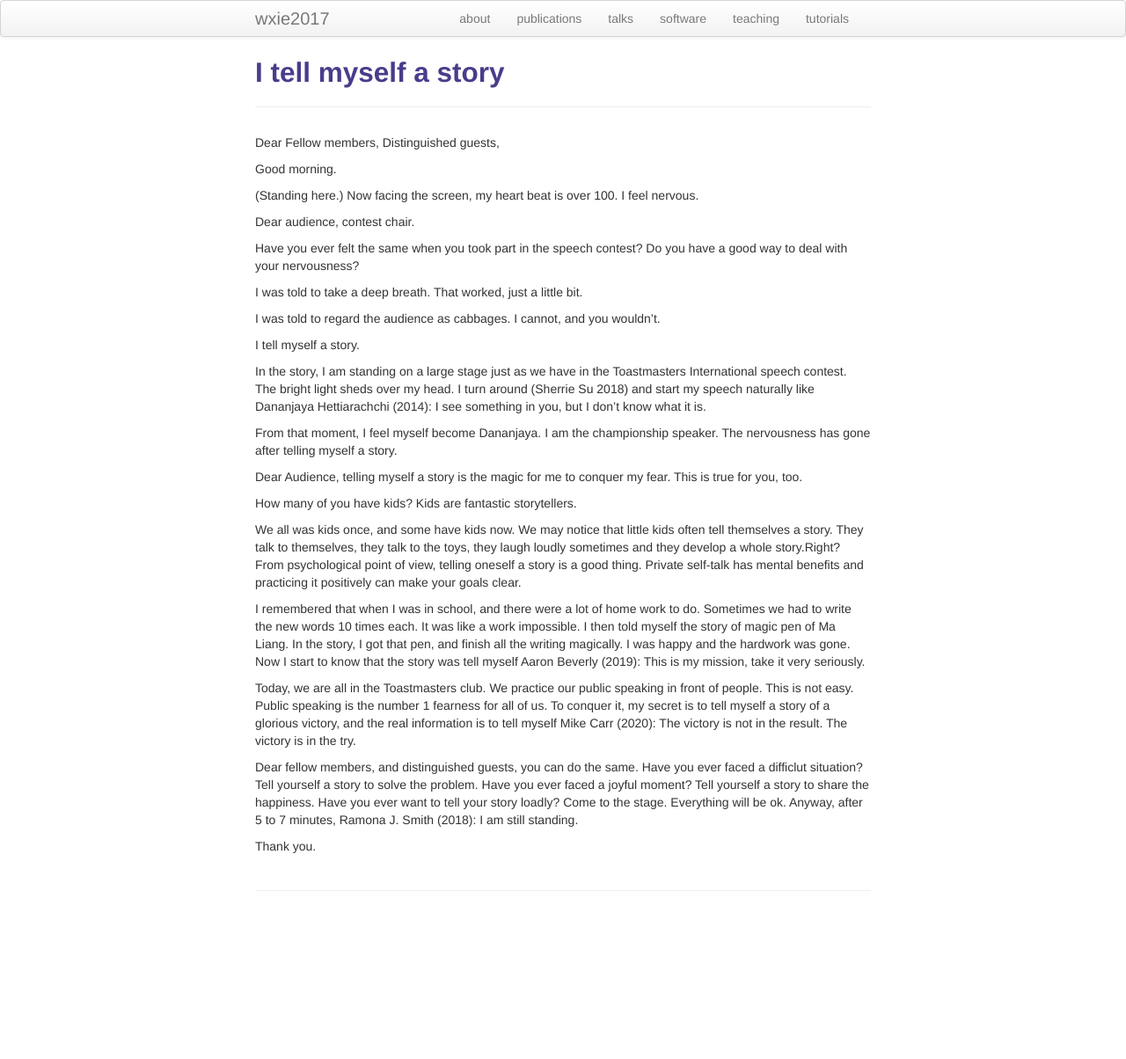
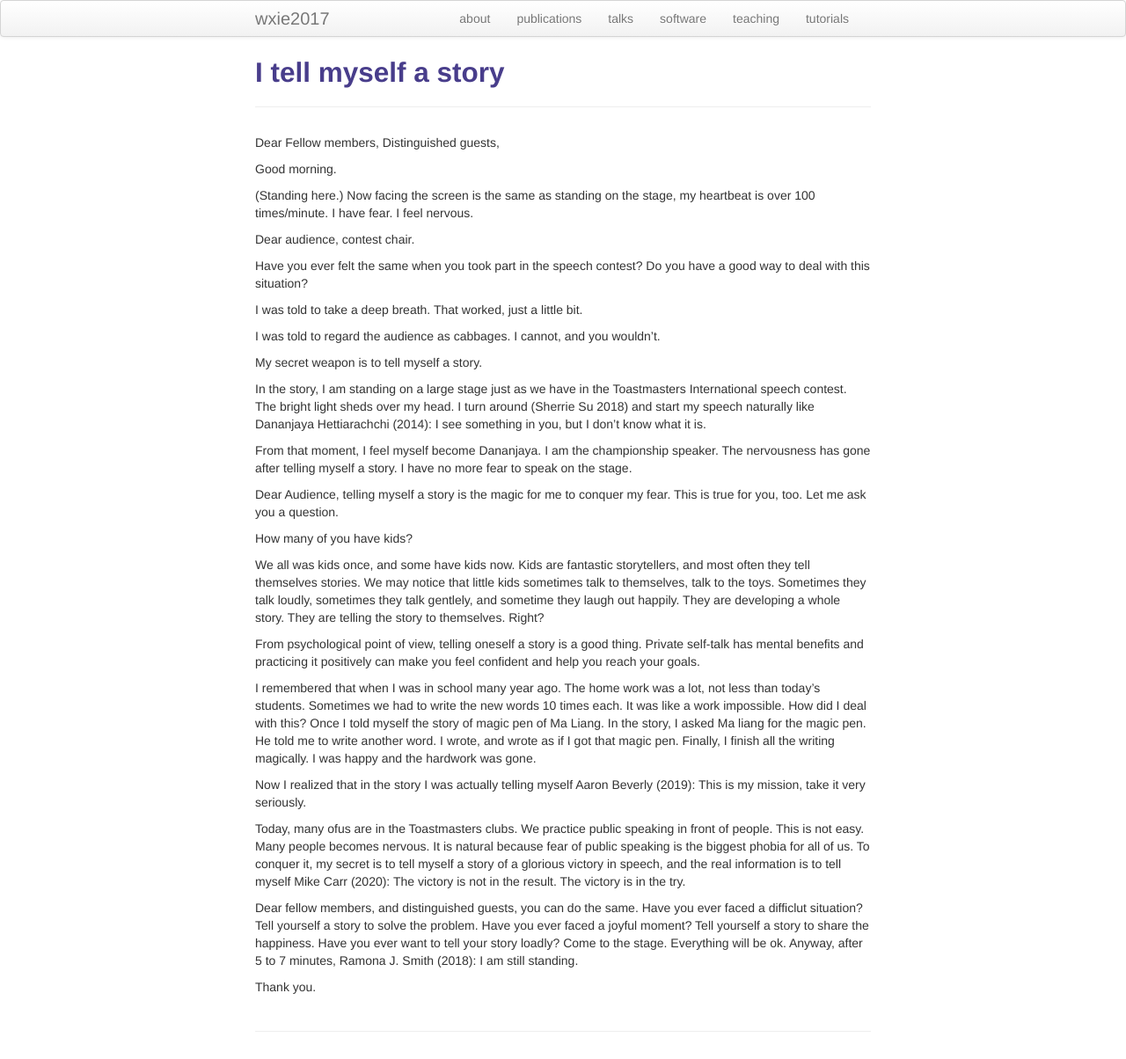
Before and after one commit to wxie2017/wxie2017.github.io, a Jekyll site: the page built from pages/speech/I_tell_myself_a_story.md, in a window 1280 px wide. Shown: the whole page at 88% size. Built offline with Jekyll 4.4.1, drawn with Linux system fonts in a browser that asks for light colours; before the commit the page ends 1044 px from its top, so only the background shows below that.

Commit message:
modify the article: I tell myself a story

```diff
--- a/pages/speech/I_tell_myself_a_story.md
+++ b/pages/speech/I_tell_myself_a_story.md
@@ -10,19 +10,20 @@ Distinguished guests,
 
 Good morning.
 
-(Standing here.) Now facing the screen, my heart beat is over 100. I
-feel nervous.
+(Standing here.) Now facing the screen is the same as standing on the
+stage, my heartbeat is over 100 times/minute. I have fear. I feel
+nervous.
 
 Dear audience, contest chair.
 
 Have you ever felt the same when you took part in the speech contest?
-Do you have a good way to deal with your nervousness?
+Do you have a good way to deal with this situation?
 
 I was told to take a deep breath. That worked, just a little bit.
 
 I was told to regard the audience as cabbages. I cannot, and you wouldn't.
 
-I tell myself a story.
+My secret weapon is to tell myself a story.
 
 In the story, I am standing on a large stage just as we have in the
 Toastmasters International speech contest. The bright light sheds over
@@ -31,31 +32,40 @@ Dananjaya Hettiarachchi (2014):
 I see something in you, but I don't know what it is.
 
 From that moment, I feel myself become Dananjaya. I am the championship
-speaker. The nervousness has gone after telling myself a story.
+speaker. The nervousness has gone after telling myself a story. I have no
+more fear to speak on the stage.
 
 Dear Audience, telling myself a story is the magic for me to conquer my fear.
-This is true for you, too.
+This is true for you, too. Let me ask you a question.
 
-How many of you have kids? Kids are fantastic storytellers.
+How many of you have kids?
 
-We all was kids once, and some have kids now. We may notice that little kids
-often tell themselves a story. They talk to themselves, they talk to the toys,
-they laugh loudly sometimes and they develop a whole story.Right? From
-psychological point of view, telling oneself a story is a good thing. Private
-self-talk has mental benefits and practicing it positively can make your goals
-clear.
+We all was kids once, and some have kids now. Kids are fantastic storytellers,
+and most often they tell themselves stories. We may notice that little kids
+sometimes talk to themselves, talk to the toys. Sometimes they talk loudly,
+sometimes they talk gentlely, and sometime they laugh out happily. They are
+developing a whole story. They are telling the story to themselves. Right?
 
-I remembered that when I was in school, and there were a lot of home work to
-do. Sometimes we had to write the new words 10 times each. It was like a
-work impossible. I then told myself the story of magic pen of Ma Liang. In the
-story, I got that pen, and finish all the writing magically. I was happy and
-the hardwork was gone. Now I start to know that the story was tell myself
+From psychological point of view, telling oneself a story is a good thing.
+Private self-talk has mental benefits and practicing it positively can make
+you feel confident and help you reach your goals.
+
+I remembered that when I was in school many year ago. The home work was a lot,
+not less than today's students. Sometimes we had to write the new words 10
+times each. It was like a work impossible. How did I deal with this? Once I
+told myself the story of magic pen of Ma Liang. In the story, I asked Ma liang
+for the magic pen. He told me to write another word. I wrote, and wrote as if
+I got that magic pen. Finally, I finish all the writing magically. I was happy
+and the hardwork was gone.
+
+Now I realized that in the story I was actually telling myself
 Aaron Beverly (2019): This is my mission, take it very seriously.
 
-Today, we are all in the Toastmasters club. We practice our public speaking
-in front of people. This is not easy. Public speaking is the number 1 fearness
-for all of us. To conquer it, my secret is to tell myself a story of a glorious
-victory, and the real information is to tell myself
+Today, many ofus are in the Toastmasters clubs. We practice public speaking
+in front of people. This is not easy. Many people becomes nervous. It is
+natural because fear of public speaking is the biggest phobia for all of us.
+To conquer it, my secret is to tell myself a story of a glorious victory in
+speech, and the real information is to tell myself
 Mike Carr (2020): The victory is not in the result. The victory is in the try.
 
 Dear fellow members, and distinguished guests, you can do the same.
```
